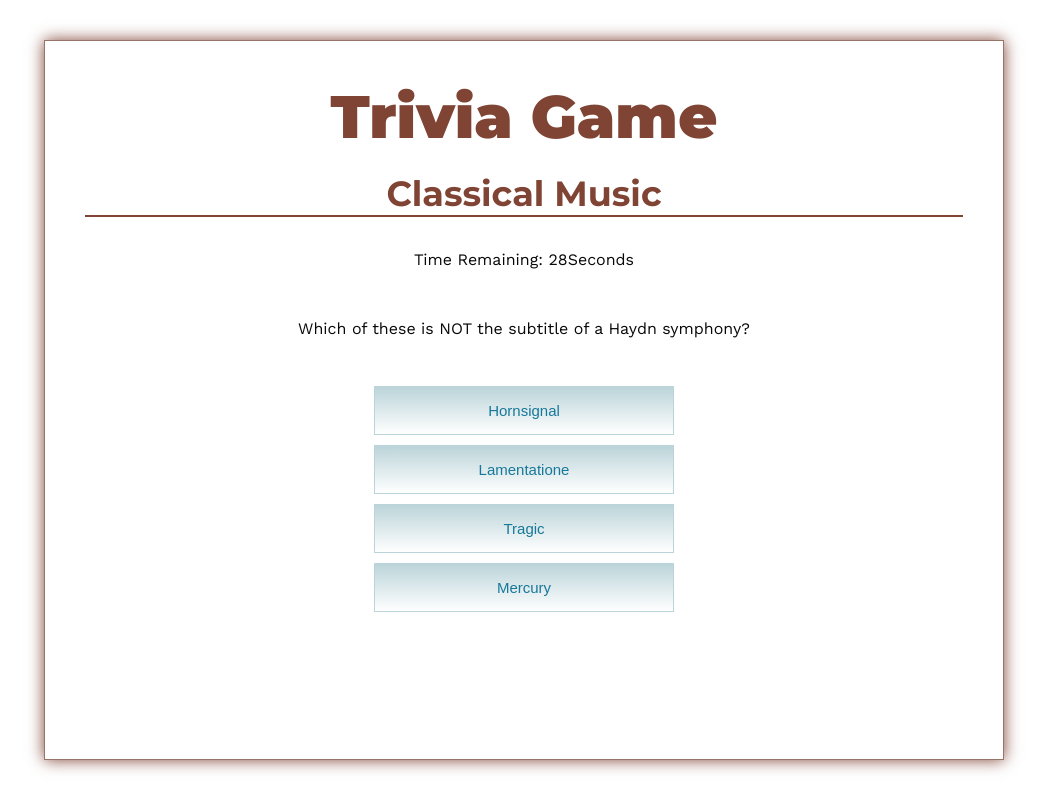
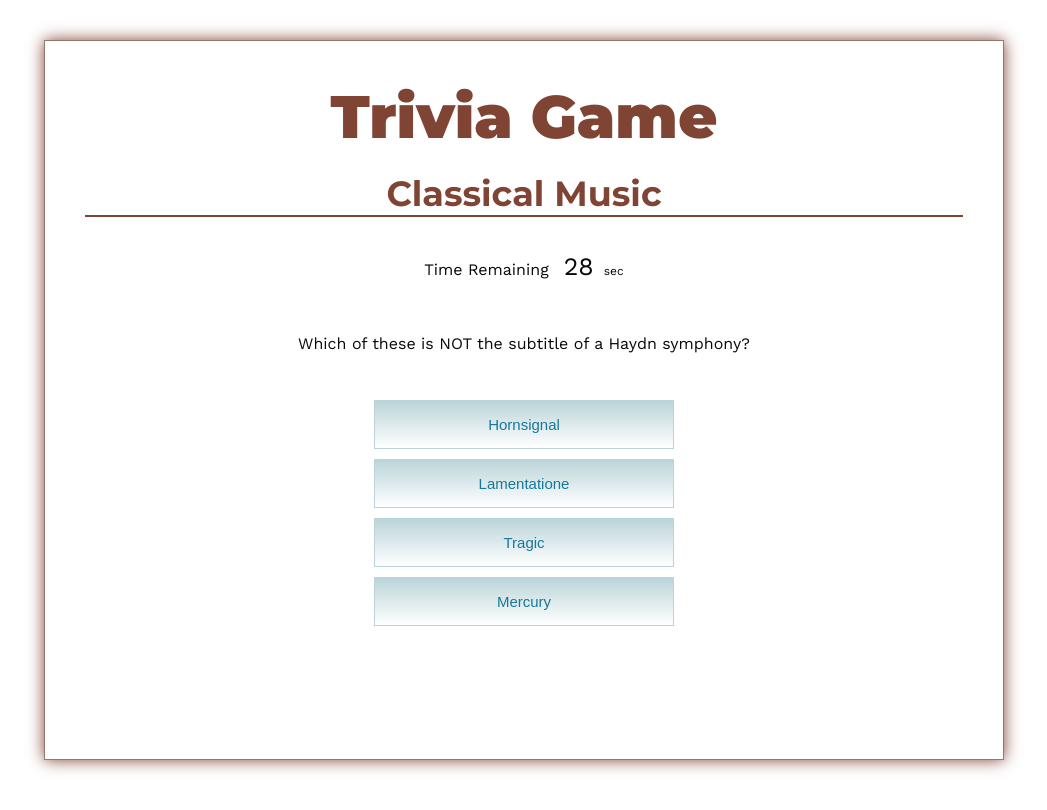
Before and after one commit to yuda0110/TriviaGame, a plain HTML site: page index.html in a window 1280 px wide. Both pictures are taken after a click on the button "START". Shown: the whole page, without its empty margins (116-1163 px from the left). Drawn offline with nearby package versions, Linux system fonts and the light colour scheme.

Commit message:
Style Time Remaining and Correct Answer

```diff
--- a/assets/css/style.css
+++ b/assets/css/style.css
@@ -7,6 +7,7 @@
     --color-blue-light2: #bbd4d9;
     --color-brown: #7f4434;
     --color-brown-light: #997468;
+    --color-red: #aa1413;
     --color-white: #fff;
     --color-black: #090909;
     --color-grey1: #272727;
@@ -92,6 +93,25 @@ h2 {
     margin-bottom: 5%;
 }
 
+.time {
+    width: 4rem;
+    margin-left: 1rem;
+    text-align: center;
+    display: inline-block;
+    font-size: 2.5rem;
+    color: var(--color-black);
+}
+
+.sec {
+    margin-left: .5rem;
+    font-size: 1.2rem;
+    display: inline-block;
+}
+
+.correct-ans {
+    color: var(--color-red);
+}
+
 .btn {
     margin: 2rem auto;
     padding: 1.5rem 3rem;
@@ -115,7 +135,7 @@ h2 {
 }
 
 .btn-restart {
-    display: none;
+    /*display: none;*/
     background-color: var(--color-blue);
 }
 
--- a/assets/javascript/app.js
+++ b/assets/javascript/app.js
@@ -143,7 +143,7 @@
       const unanswered = $('<p>');
       const startOver = $('<button>');
       startOver.attr('id', 'startover-btn');
-      startOver.addClass('btn-restart');
+      startOver.addClass('btn btn-restart');
       correctAns.text(`Correct Answeres: ${triviaGame.gameState.correct}`);
       incorrectAns.text(`Incorrect Answeres: ${triviaGame.gameState.incorrect}`);
       unanswered.text(`Unanswered: ${triviaGame.getUnansweredNum()}`);
@@ -155,7 +155,11 @@
     appendTimeRemaining: function () {
       const timeRemain = $('<p>');
       timeRemain.addClass('time-remain');
-      timeRemain.html(`Time Remaining: <span id="current-time">${this.questionState.remainTime}</span>Seconds`);
+      timeRemain.text('Time Remaining');
+      const time = $('<span>').attr('id', 'current-time').addClass('time');
+      time.text(this.questionState.remainTime);
+      const sec = $('<span>').addClass('sec').text('sec');
+      timeRemain.append(time, sec);
       htmlContent.append(timeRemain);
     },
 
```
